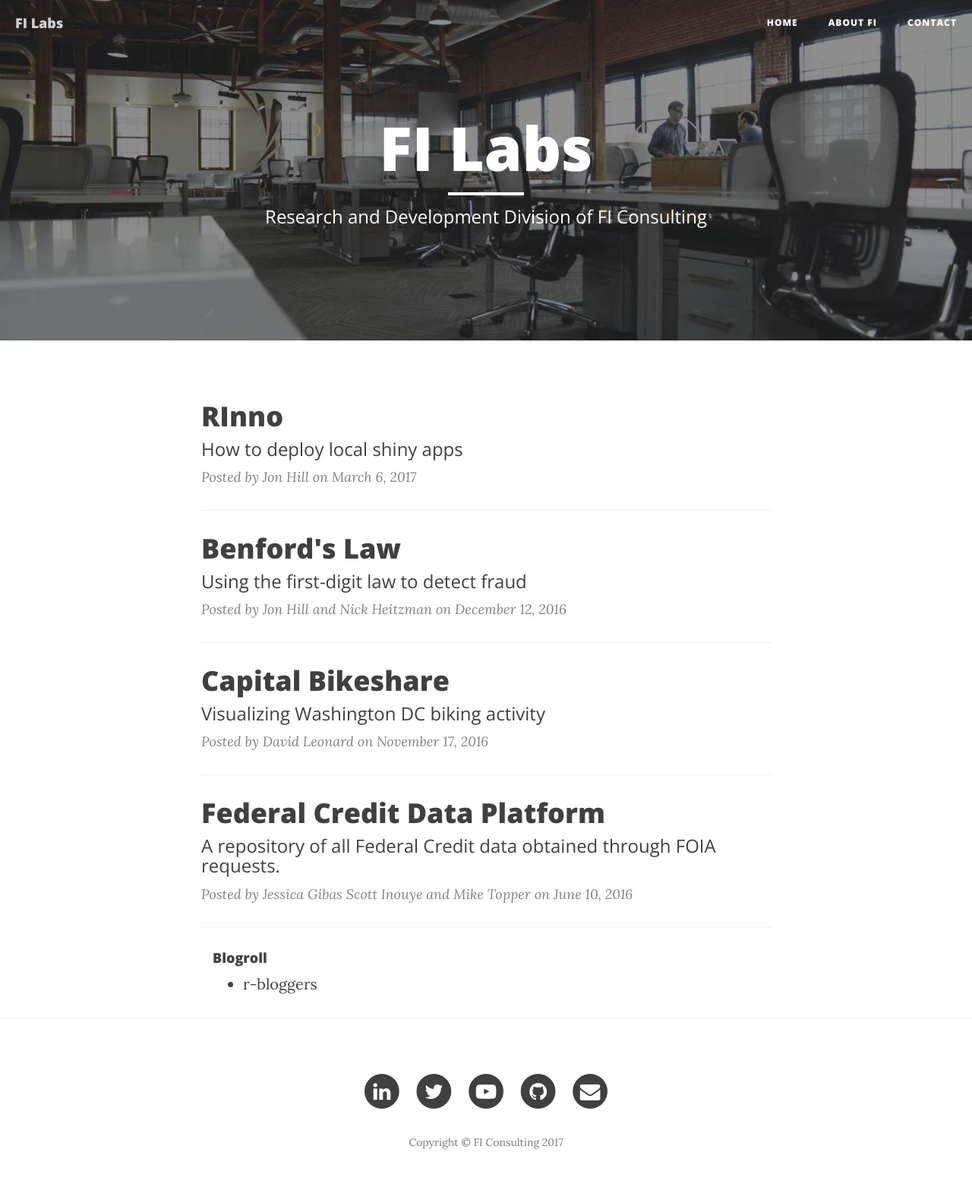
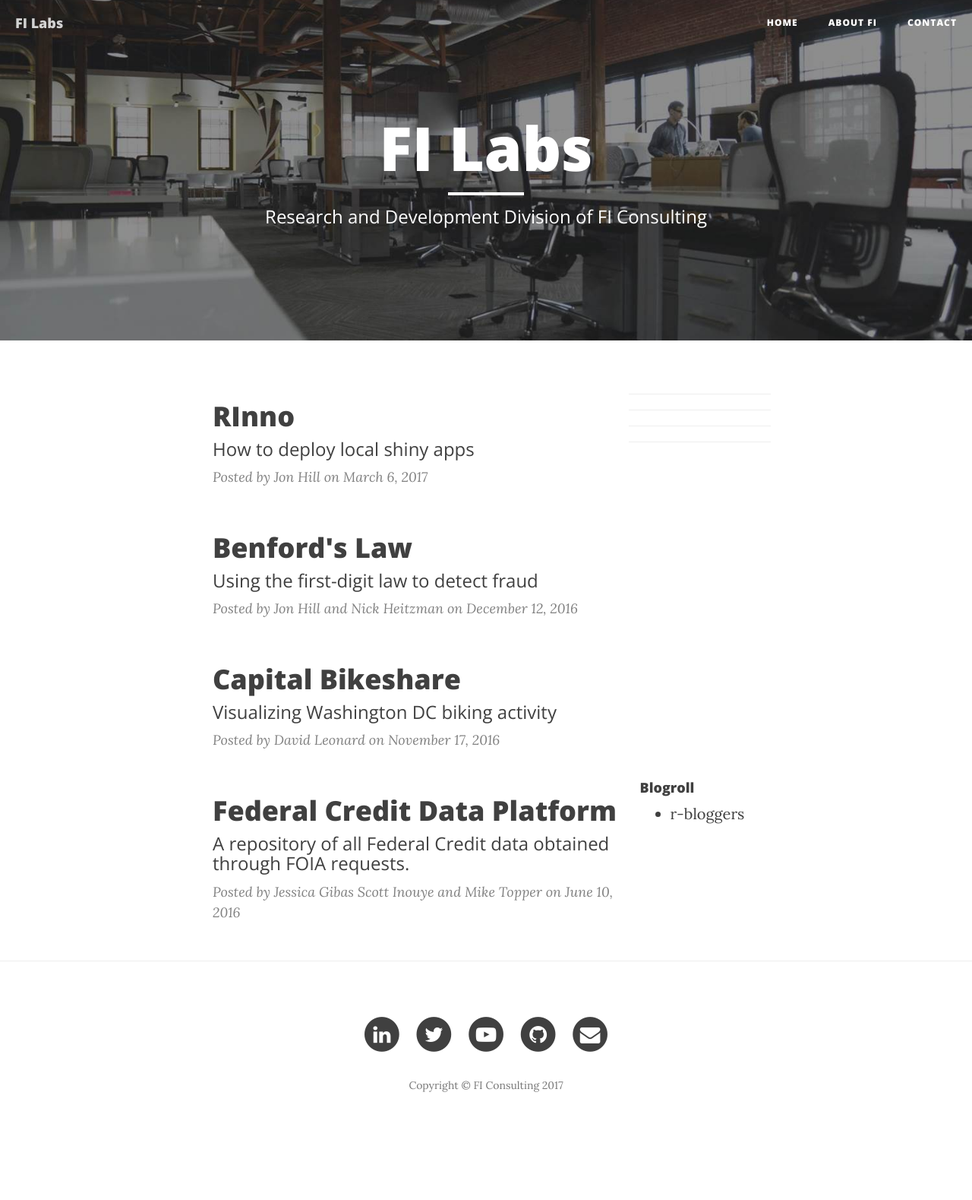
Before and after one commit to ficonsulting/filabs, a Jekyll site: the page built from index.html, in a window 1280 px wide. Shown: the whole page at 76% size. Built offline with Jekyll 4.4.1, drawn with Linux system fonts in a browser that asks for light colours; nearby versions of some CDN libraries; the list of posts is cut into pages by our own code; after the commit the page ends 1504 px from its top, so only the background shows below that.

Commit message:
Update index.html

```diff
--- a/index.html
+++ b/index.html
@@ -4,7 +4,7 @@ description: "Research and Development Division of FI Consulting"
 ---
 
 {% for post in paginator.posts %}
-<div class="post-preview">
+<div class="post-preview col-lg-9">
     <a href="{{ post.url | prepend: site.baseurl }}">
         <h2 class="post-title">            {{ post.title }}
         </h2>
@@ -37,6 +37,6 @@ description: "Research and Development Division of FI Consulting"
 </ul>
 {% endif %}
 
-<div class="col-md-3">
+<div class="col-lg-3">
   {% include blogroll.html %}
 </div>
```
